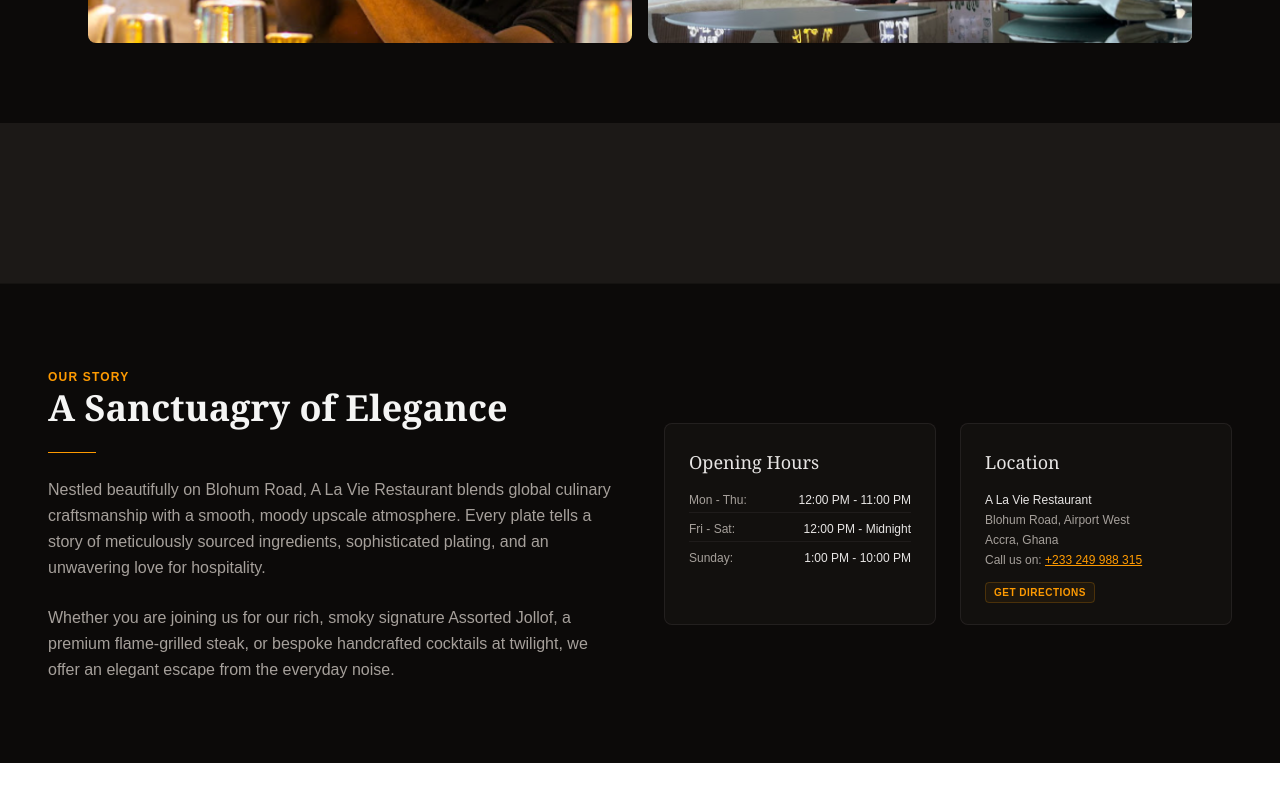
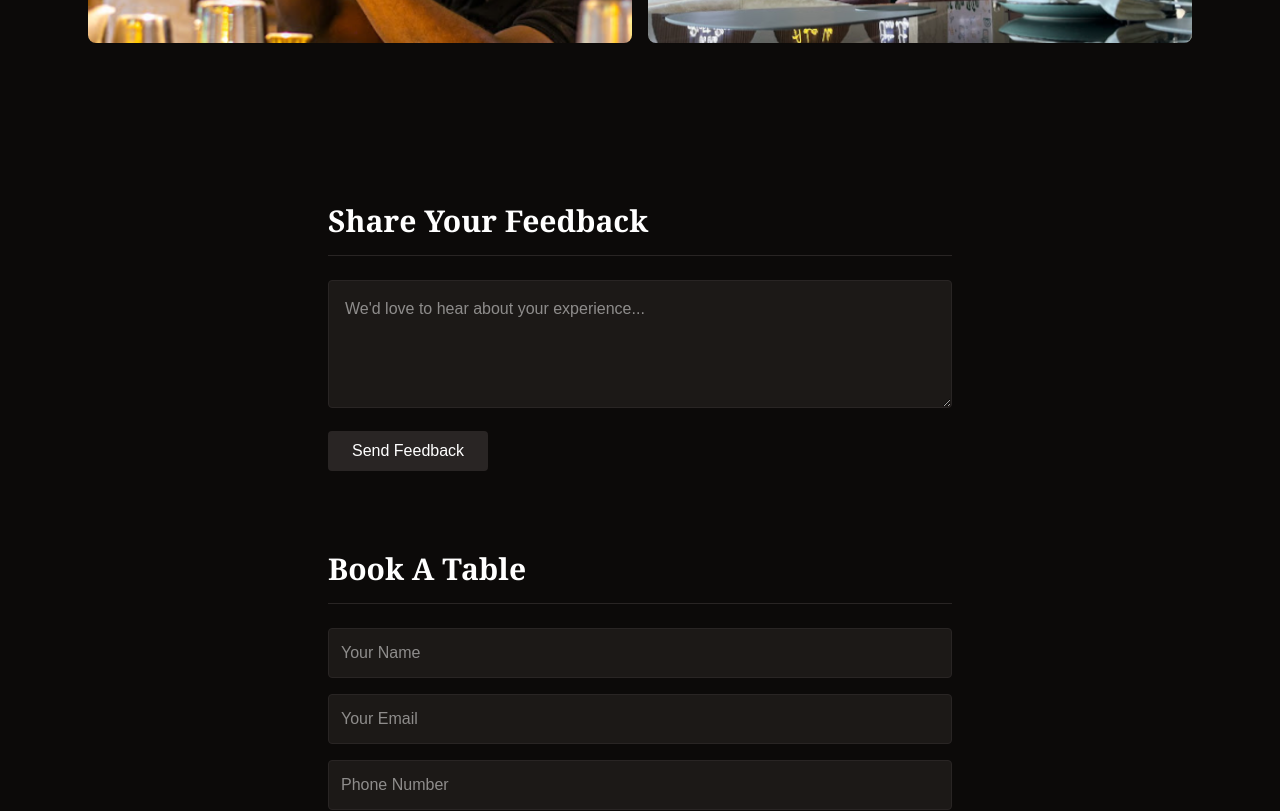
Before and after one commit to Raphael-Git01/alavie-restaurant-live, a Next.js app: page / in a window 1280 px wide. Shown: the part 6920-7731 px from the top of the page. Before the commit the page ends 7683 px from the top, so only its background shows below. Built offline with nearby package versions, Linux system fonts and the light colour scheme.

Commit message:
Revert "fix: update hero background, fix navigation links, and add gallery images"
This reverts commit 133f475971b0b8b1789b8d47e7a8577f13c222d9.

```diff
--- a/app/components/About.tsx
+++ b/app/components/About.tsx
@@ -9,7 +9,7 @@ export default function About() {
             Our Story
           </span>
           <h2 className="text-4xl font-serif font-bold text-stone-100">
-            A Sanctuagry of Elegance
+            A Sanctuary of Elegance
           </h2>
           <div className="w-12 h-[1px] bg-amber-500"></div>
           <p className="text-stone-400 text-sm md:text-base leading-relaxed font-light">
--- a/app/components/Reservation.tsx
+++ b/app/components/Reservation.tsx
@@ -8,12 +8,8 @@ export default function Reservation() {
   const [date, setDate] = useState("");
 
   return (
-    // Add id="reservations" right here:
-    <section id="reservations" className="py-20 bg-stone-900">
-      {/* ... your form code ... */}
-    </section>
-  );
-}
+    <section id="reservations" className="py-20 bg-stone-950 text-white">
+      <div className="max-w-2xl mx-auto px-6">
 
         {/* SECTION 1: FEEDBACK */}
         <div className="mb-20">
@@ -43,3 +39,8 @@ export default function Reservation() {
             </button>
           </form>
         </div>
+
+      </div>
+    </section>
+  );
+}
--- a/app/globals.css
+++ b/app/globals.css
@@ -1,12 +1,13 @@
-html {
-  scroll-behavior: smooth;
-}
+html {}
 
 @import "tailwindcss";
 
 :root {
   --background: #ffffff;
   --foreground: #171717;
+}
+
+@theme inline {
   --color-background: var(--background);
   --color-foreground: var(--foreground);
   --font-sans: var(--font-geist-sans);
```
